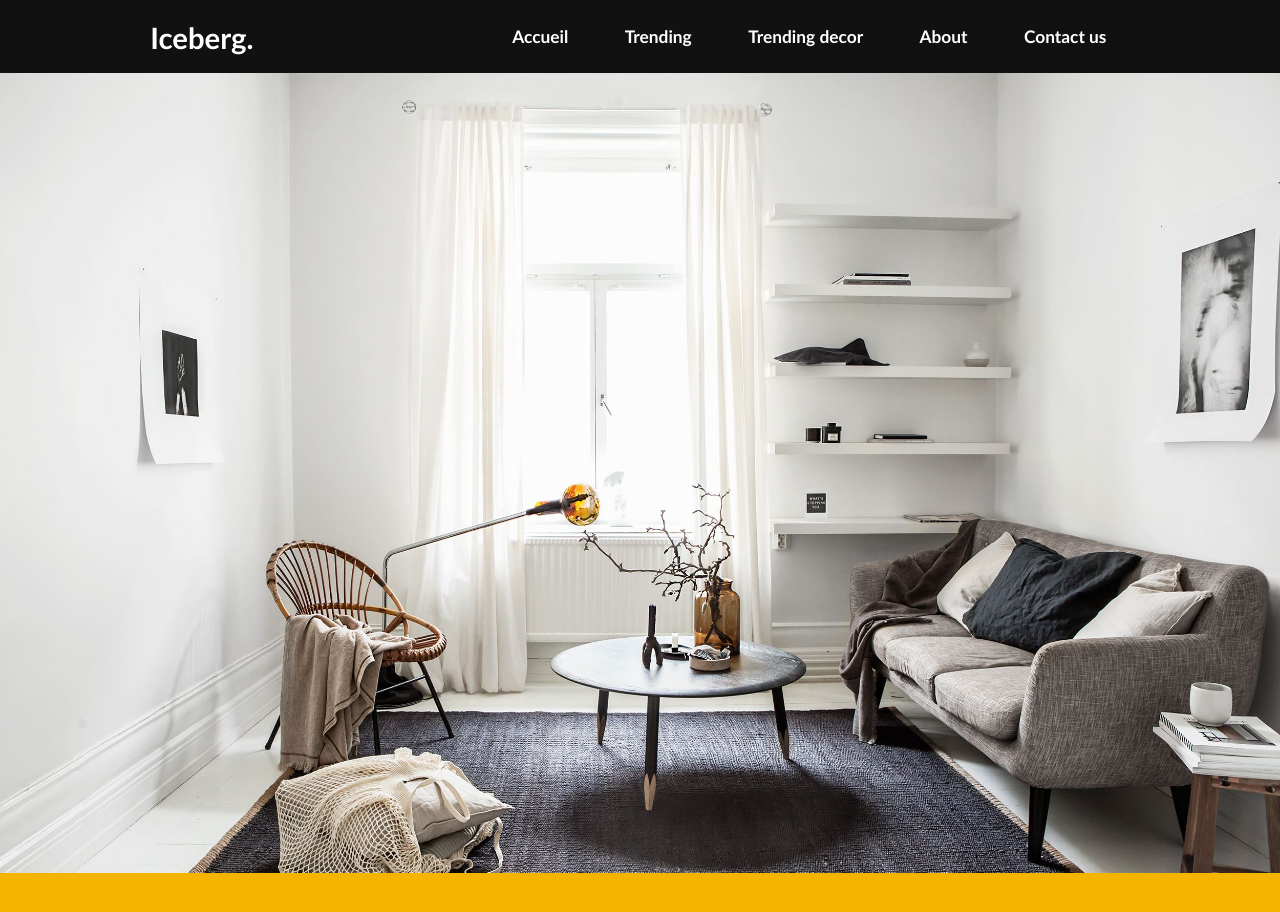
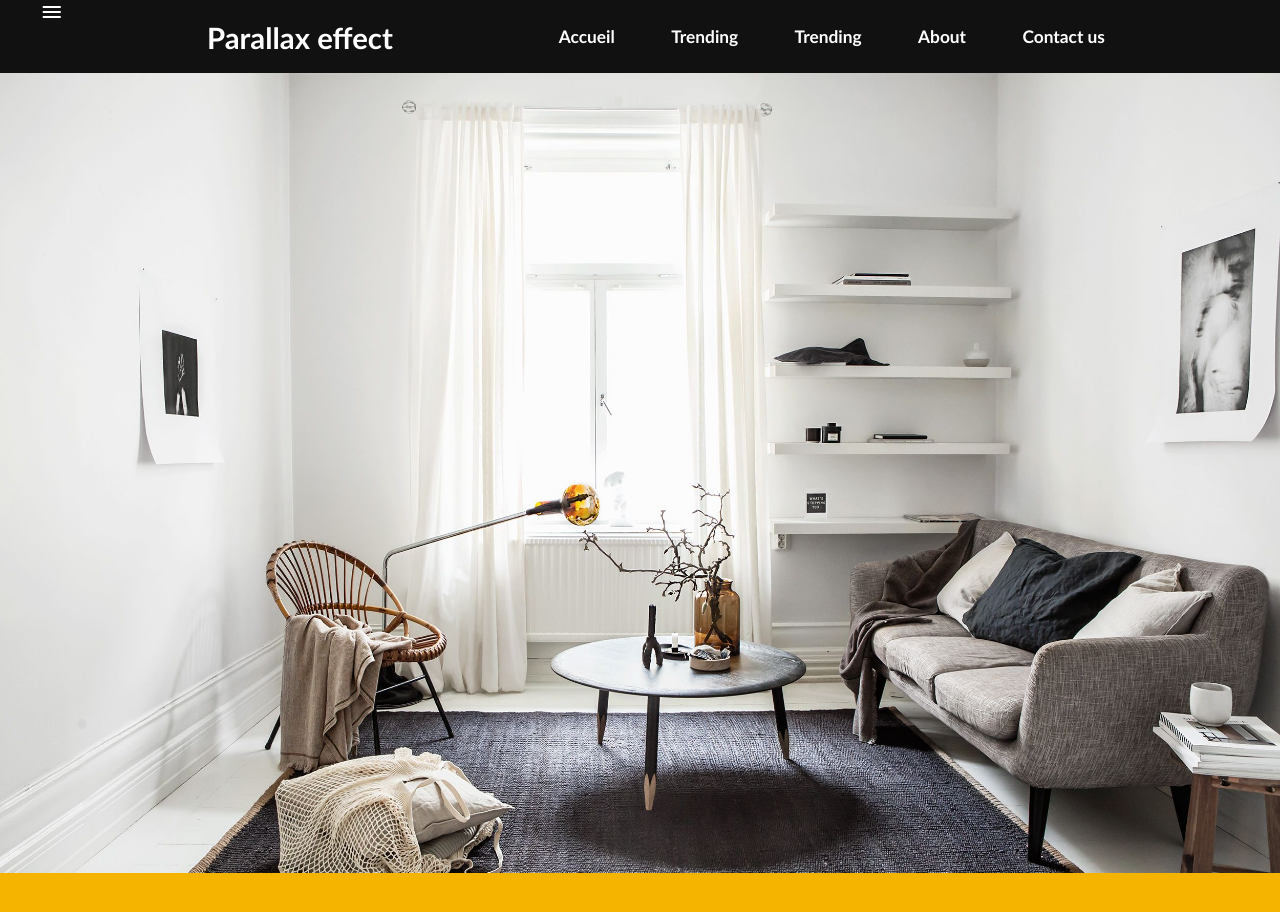
Before and after one commit to mathiam99/html-css-parallax-and-sticky-navbar, a plain HTML site: page index.html in a window 1280 px wide. Shown: the top 912 px of the page. Drawn offline with nearby package versions, Linux system fonts and the light colour scheme.

Commit message:
Add files via upload

```diff
--- a/index.html
+++ b/index.html
@@ -5,18 +5,23 @@
     <meta name="viewport" content="width=device-width, initial-scale=1.0">
     <title>Document</title>
     <link rel="stylesheet" href="style.css">
-
+    <link href="https://fonts.googleapis.com/icon?family=Material+Icons" rel="stylesheet">
 </head>
 <body>
     <div class="navbar" id="navbar">
+
+        <div class="menu-icon">
+            <i class="material-icons">menu</i>
+        </div>
+
         <div class="logo">
-            Iceberg.
+            Parallax effect
         </div>
         <div class="menu">
             <ul>
                 <li>Accueil</li>
                 <li>Trending</li>
-                <li>Trending decor</li>
+                <li>Trending</li>
                 <li>About</li>
                 <li>Contact us</li>
             </ul>
```
